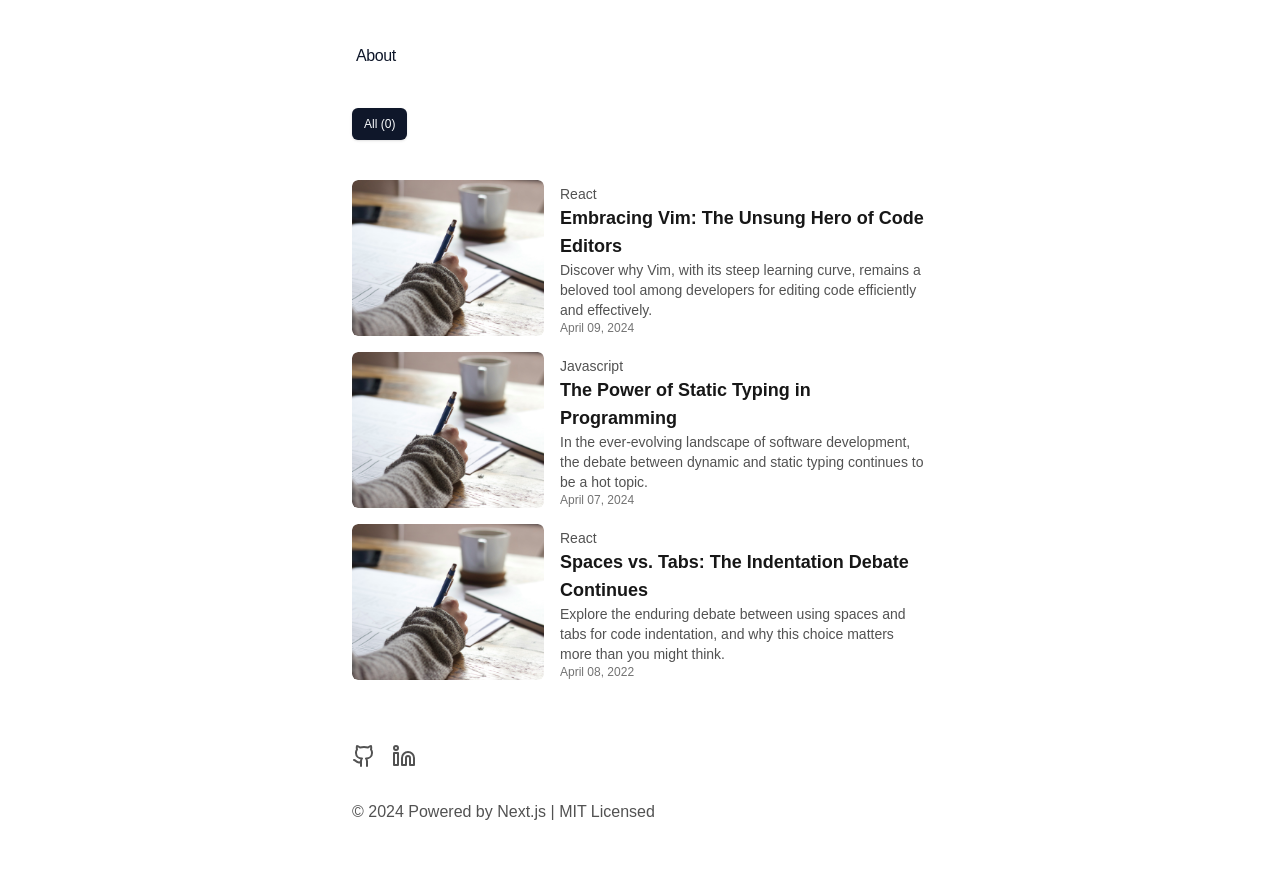
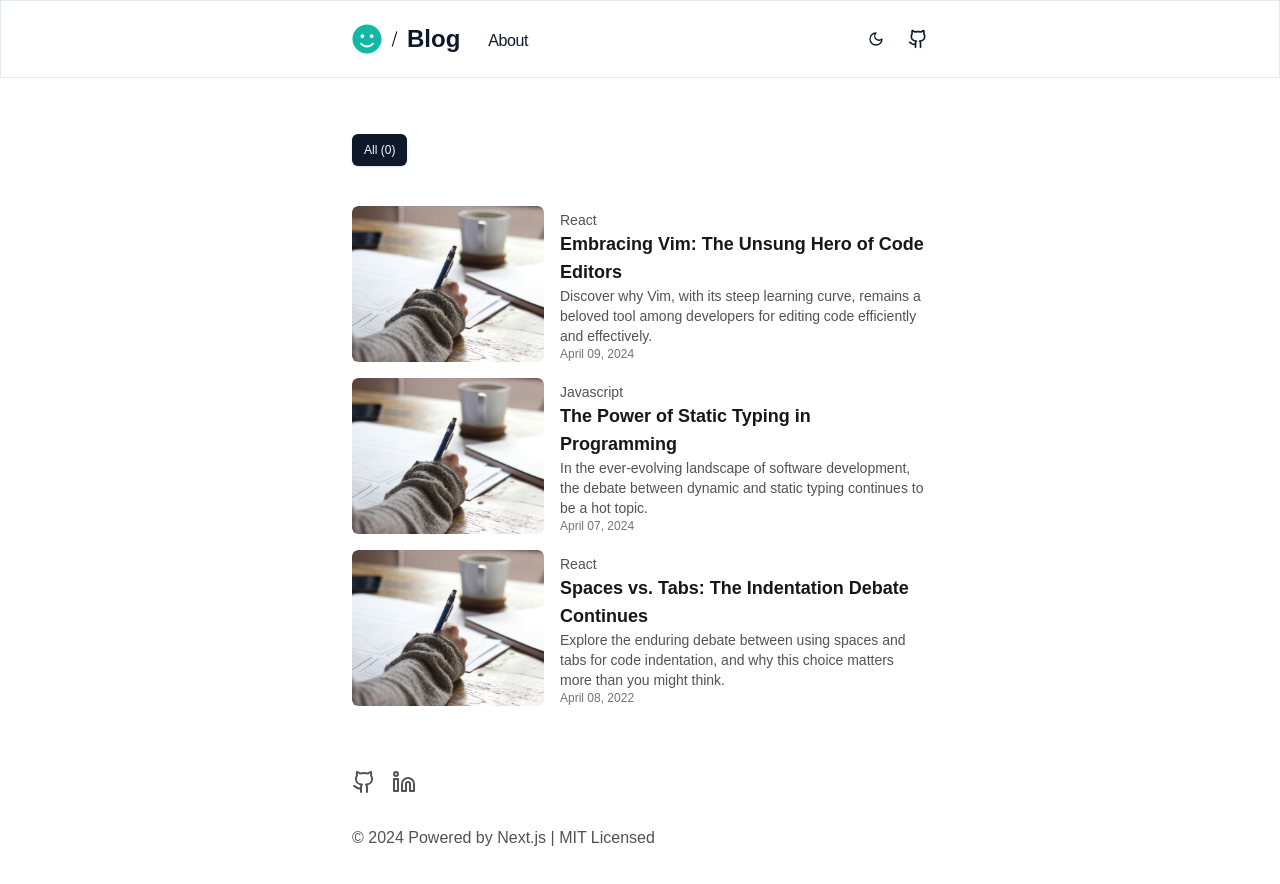
Before and after one commit to seoyoonyi/seoyoon-blog, a Next.js app: page / in a window 1280 px wide. Shown: the top 884 px of the page. Built offline with nearby package versions, Linux system fonts and the light colour scheme.

Commit message:
update RootLayout to use Header instead of Navbar and adjust layout structure

```diff
--- a/app/layout.tsx
+++ b/app/layout.tsx
@@ -2,8 +2,8 @@ import type { Metadata } from 'next'
 
 import './global.css'
 import { baseUrl } from './sitemap'
+import Header from '@/components/common/header'
 import Footer from '@/components/footer'
-import { Navbar } from '@/components/nav'
 import { Analytics } from '@vercel/analytics/react'
 import { SpeedInsights } from '@vercel/speed-insights/next'
 
@@ -39,9 +39,9 @@ export default function RootLayout({ children }: { children: React.ReactNode })
   return (
     <html lang='en'>
       <head></head>
-      <body className='mx-4 mt-8 max-w-xl antialiased lg:mx-auto'>
-        <main className='mt-6 flex min-w-0 flex-auto flex-col px-2 md:px-0'>
-          <Navbar />
+      <body className='font-sans antialiased'>
+        <Header />
+        <main className='mt-6 flex min-w-0 max-w-xl flex-auto flex-col px-2 md:mx-auto md:px-0'>
           {children}
           <Footer />
           <Analytics />
```
